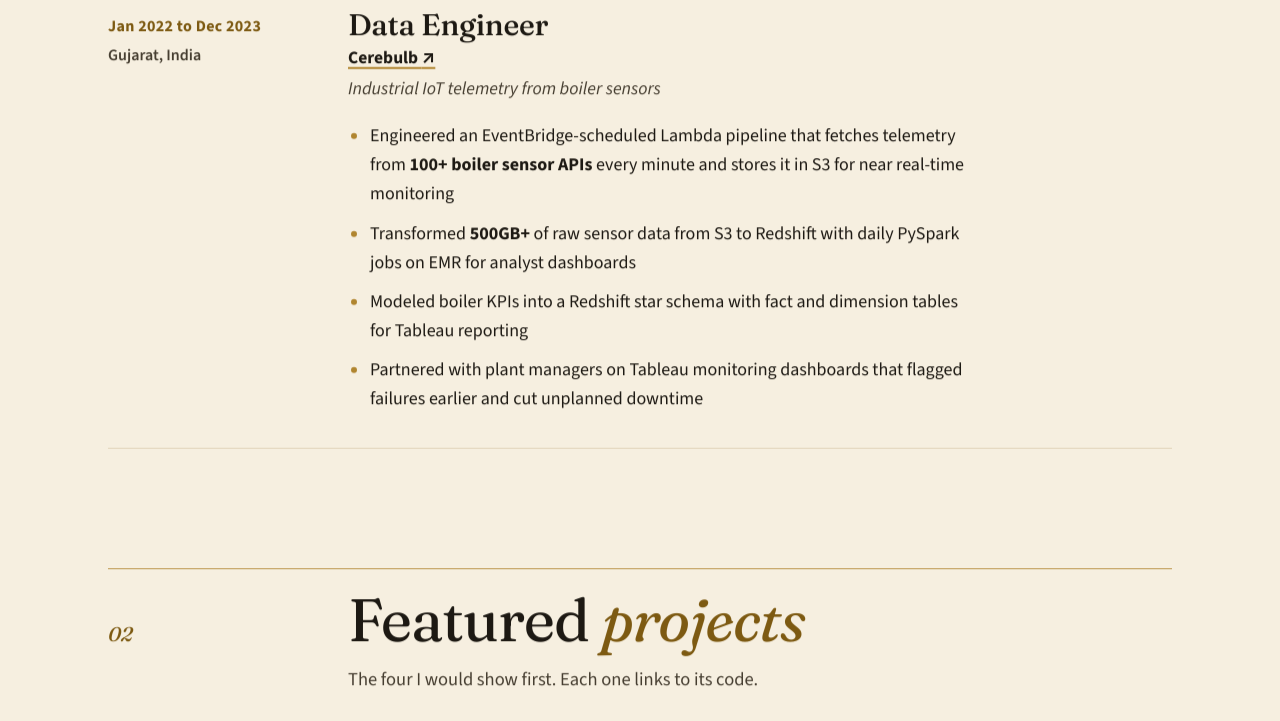
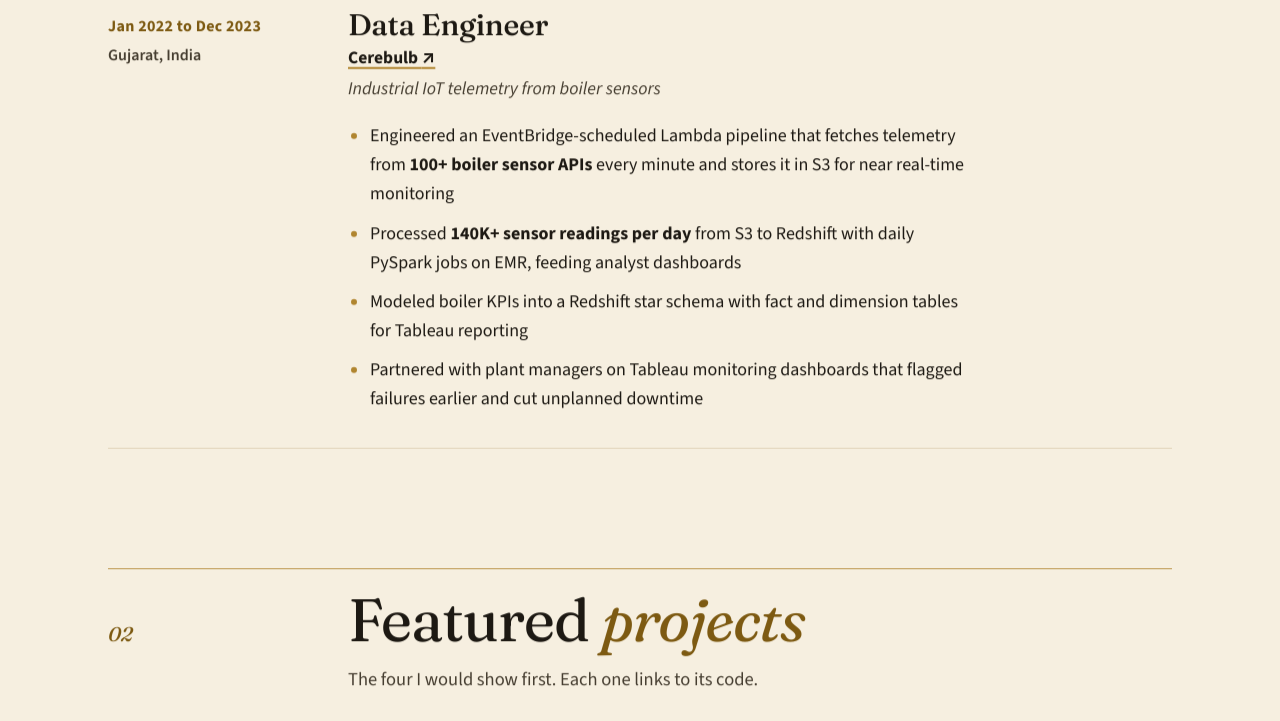
Before and after one commit to Darpanjiyani/Darpanjiyani.github.io, a plain HTML site: page index.html in a window 1280 px wide. Shown: the part 2820-3541 px from the top of the page. Drawn offline with nearby package versions, Linux system fonts and the light colour scheme.

Commit message:
Add files via upload

```diff
--- a/index.html
+++ b/index.html
@@ -643,7 +643,7 @@ footer .sig { font-family: var(--font-display); font-style: italic; font-size: 1
         <div class="j-body">
           <h3>Data Engineer <span class="j-org"><a href="https://www.cerebulb.com/" target="_blank" rel="noopener" title="Open the Cerebulb website">Cerebulb <span aria-hidden="true">&nearr;</span></a></span></h3>
           <p class="j-about">Industrial IoT telemetry from boiler sensors</p>
-          <ul class="bul"><li>Engineered an EventBridge-scheduled Lambda pipeline that fetches telemetry from <strong>100+ boiler sensor APIs</strong> every minute and stores it in S3 for near real-time monitoring</li><li>Transformed <strong>500GB+</strong> of raw sensor data from S3 to Redshift with daily PySpark jobs on EMR for analyst dashboards</li><li>Modeled boiler KPIs into a Redshift star schema with fact and dimension tables for Tableau reporting</li><li>Partnered with plant managers on Tableau monitoring dashboards that flagged failures earlier and cut unplanned downtime</li></ul>
+          <ul class="bul"><li>Engineered an EventBridge-scheduled Lambda pipeline that fetches telemetry from <strong>100+ boiler sensor APIs</strong> every minute and stores it in S3 for near real-time monitoring</li><li>Processed <strong>140K+ sensor readings per day</strong> from S3 to Redshift with daily PySpark jobs on EMR, feeding analyst dashboards</li><li>Modeled boiler KPIs into a Redshift star schema with fact and dimension tables for Tableau reporting</li><li>Partnered with plant managers on Tableau monitoring dashboards that flagged failures earlier and cut unplanned downtime</li></ul>
         </div>
       </article>
     </div>
```
